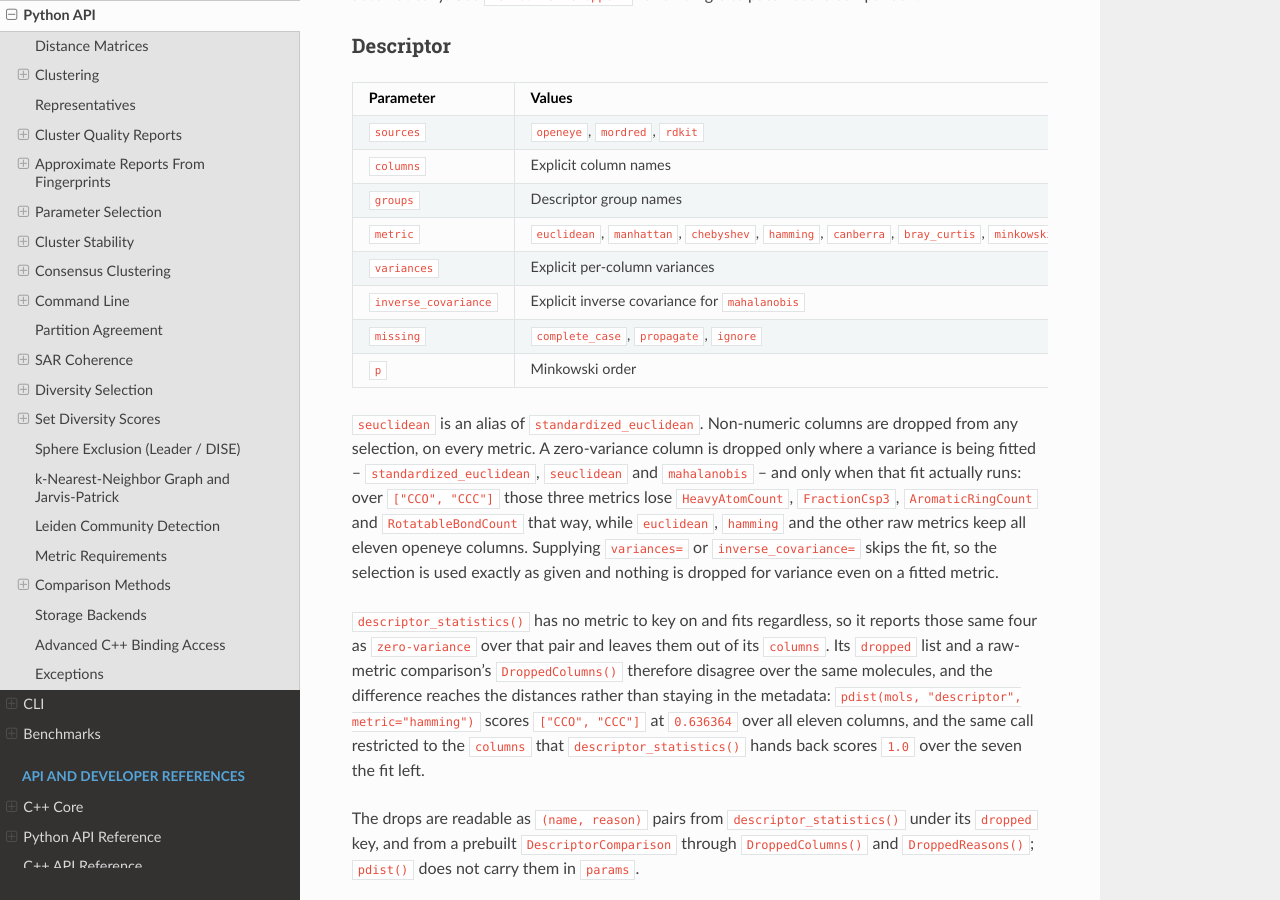
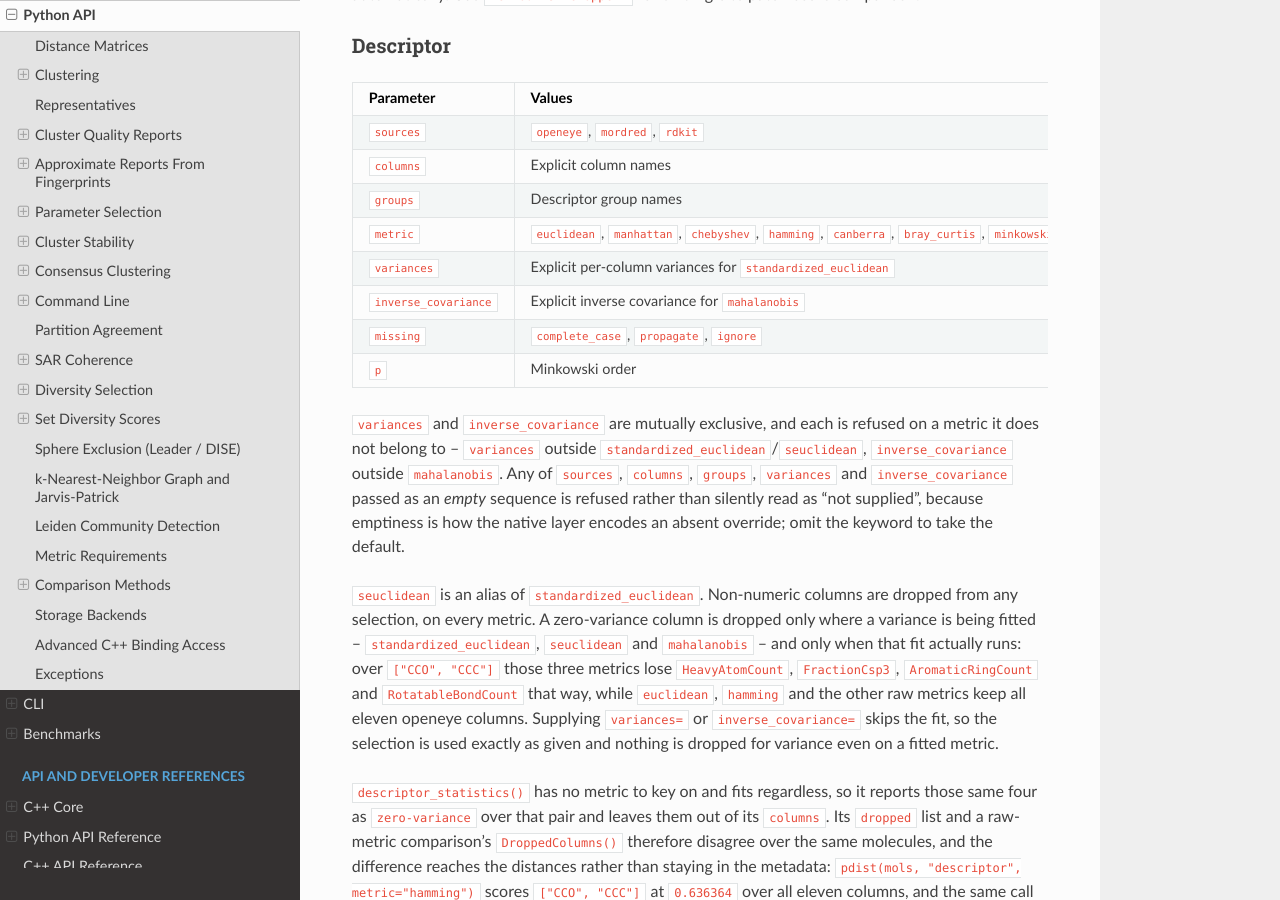
Before and after one commit to scott-arne/oecluster, a Sphinx documentation site: the page built from docs/python-api.md, in a window 1280 px wide and 900 px high, scrolled down 69722 px. Built offline with Sphinx 7.4.7 and the Read the Docs theme 3.1.0, drawn with Linux system fonts in a browser that asks for light colours; pages that are not in the unit, such as notebooks, are missing from menus; the version number is read from the project's files by our own code.

Commit message:
docs: correct the allow_nonmetric and descriptor-option documentation
Five docstrings described the refusal as firing when allow_nonmetric is
not a bool, but _gate.require_metric accepts numpy.bool_ as well, so each
documented a refusal of an input the code takes. cluster_report already
carried the corrected wording; the other five now match it.

The descriptor section of the guide left two rules unstated: variances
and inverse_covariance each belong to one metric and are refused on any
other, and an empty sequence is refused rather than read as an omitted
option, because emptiness is how the native layer encodes an absent
override.

```diff
--- a/docs/python-api.md
+++ b/docs/python-api.md
@@ -3452,10 +3452,18 @@
 | `columns` | Explicit column names | every numeric column of the selected sources |
 | `groups` | Descriptor group names | none |
 | `metric` | `euclidean`, `manhattan`, `chebyshev`, `hamming`, `canberra`, `bray_curtis`, `minkowski`, `standardized_euclidean`, `seuclidean`, `mahalanobis` | `standardized_euclidean` |
-| `variances` | Explicit per-column variances | fitted from the input |
+| `variances` | Explicit per-column variances for `standardized_euclidean` | fitted from the input |
 | `inverse_covariance` | Explicit inverse covariance for `mahalanobis` | fitted from the input |
 | `missing` | `complete_case`, `propagate`, `ignore` | `complete_case` |
 | `p` | Minkowski order | `2.0` |
+
+`variances` and `inverse_covariance` are mutually exclusive, and each is
+refused on a metric it does not belong to -- `variances` outside
+`standardized_euclidean`/`seuclidean`, `inverse_covariance` outside
+`mahalanobis`. Any of `sources`, `columns`, `groups`, `variances` and
+`inverse_covariance` passed as an *empty* sequence is refused rather than
+silently read as "not supplied", because emptiness is how the native layer
+encodes an absent override; omit the keyword to take the default.
 
 `seuclidean` is an alias of `standardized_euclidean`. Non-numeric columns are
 dropped from any selection, on every metric. A zero-variance column is dropped
```
Also changed, not shown: 1 other file.
